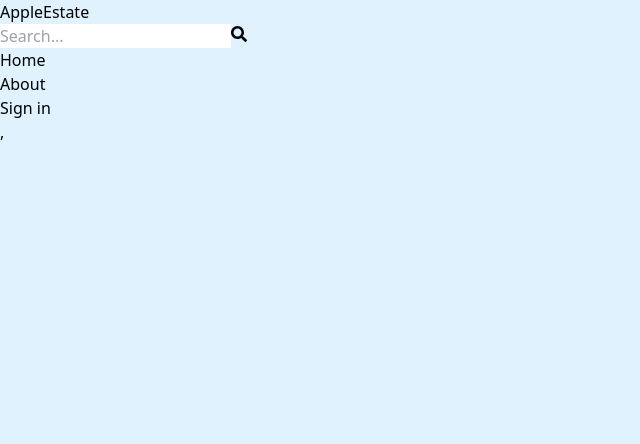
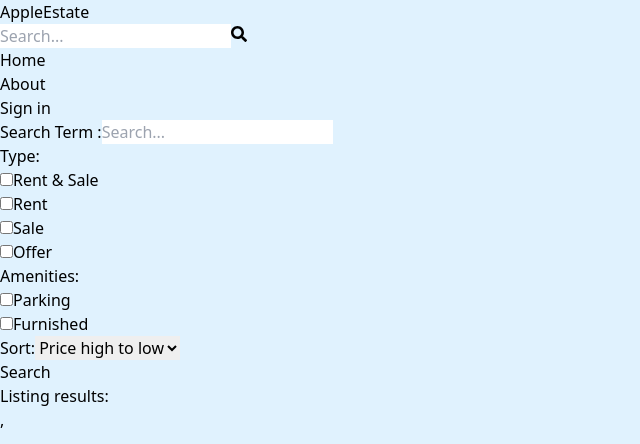
Before and after one commit to saket-prime/MERN-estate, a React (Vite) app in the folder client/: page /search in a window 1280 px wide. Shown: the top 444 px of the page, without its empty margins (0-640 px from the left). Built offline with nearby package versions, Linux system fonts and the light colour scheme; no server answers.

Commit message:
Completed search page ui

```diff
--- a/client/src/App.jsx
+++ b/client/src/App.jsx
@@ -9,6 +9,7 @@
 import CreateListing from './pages/CreateListing';
 import EditListing from './pages/EditListing';
 import Listing from './pages/listing';
+import Search from './pages/Search';
 
 export default function App() {
   return (
@@ -18,6 +19,7 @@
         <Route path='/' element={<Home />}></Route>
         <Route path='/sign-in' element={<SignIn />}></Route>
         <Route path='/sign-up' element={<SignUp />}></Route>
+        <Route path='/search' element={<Search />}></Route>
         <Route path='/listing/:listingId' element = {<Listing />}></Route>
         <Route element={<PrivateRoute />} >
           <Route path='/profile' element={<Profile />}></Route>
--- /dev/null
+++ b/client/src/pages/Search.jsx
@@ -0,0 +1,73 @@
+import React from 'react'
+
+export default function Search() {
+  return (
+    <div className='flex flex-col md:flex:row'>
+        <div className='p-7 border-b-2 md:border-r-2 md:min-h-screen'>
+            <form className='flex flex-col gap-7'>
+                <div className='flex items-center gap-2'>
+
+                    <label
+                    className='whitespace-nowrap font-semibold'
+                    >Search Term :</label>
+
+                    <input
+                    className='border w-full p-3 rounded-lg'
+                    placeholder='Search...'
+                    />
+
+                </div>
+                <div className='flex gap-2 flex-wrap items-center'>
+
+                    <label className='font-semibold'>Type:</label>
+
+                    <div className='flex gap-2'>
+                        <input type='checkbox' id= 'all' className='w-5'/>
+                        <span>Rent & Sale</span>
+                    </div>
+                    <div className='flex gap-2'>
+                          <input type='checkbox' id= 'rent' className='w-5'/>
+                        <span>Rent</span>
+                    </div>
+                    <div className='flex gap-2'>
+                          <input type='checkbox' id= 'sell' className='w-5'/>
+                        <span>Sale</span>
+                    </div>
+                    <div className='flex gap-2'>
+                          <input type='checkbox' id= 'offer' className='w-5'/>
+                        <span>Offer</span>
+                    </div>
+
+                </div>
+                <div className='flex gap-2 flex-wrap items-center'>
+
+                      <label className='font-semibold'>Amenities:</label>
+
+                    <div className='flex gap-2'>
+                        <input type='checkbox' id= 'parking' className='w-5'/>
+                        <span>Parking</span>
+                    </div>
+                    <div className='flex gap-2'>
+                          <input type='checkbox' id= 'furnished' className='w-5'/>
+                        <span>Furnished</span>
+                    </div>
+
+                </div>
+                <div className='flex gap-2 items-center'>
+                      <label className='font-semibold'>Sort:</label>
+                    <select className='border rounded-lg p-3'>
+                        <option>Price high to low</option>
+                        <option>Price low to high</option>
+                        <option>Lates</option>
+                        <option>Oldest</option>
+                    </select>
+                </div>
+                <button className='bg-sky-700 text text-white p-3 rounded-md uppercase hover:opacity-80'>Search</button>
+            </form>
+        </div>
+        <div>
+            <h1 className='text-3xl text-slate-700 font-semibold p-3 border-b mt-5'>Listing results:</h1>
+        </div>
+    </div>
+  )
+}
```
